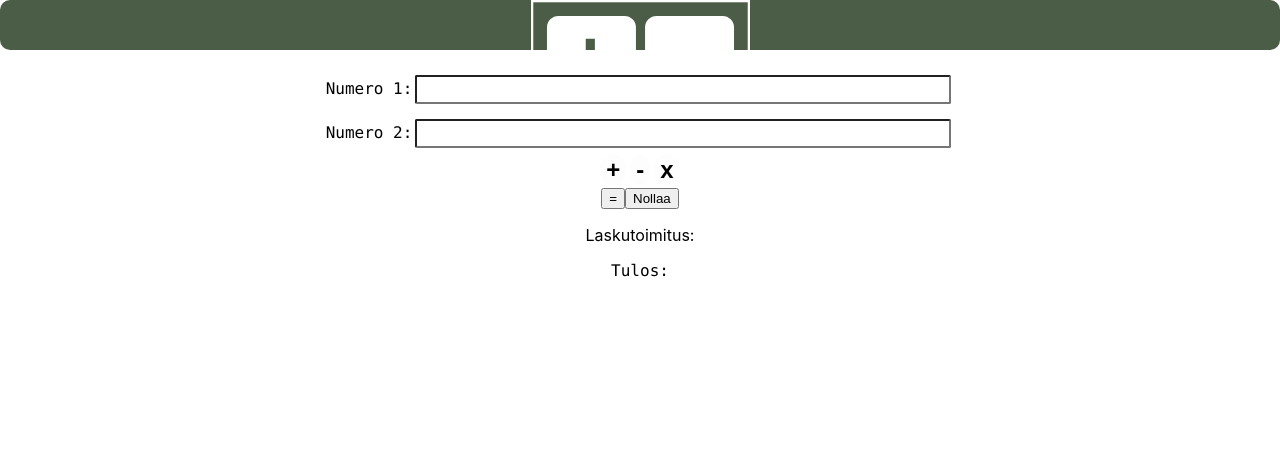
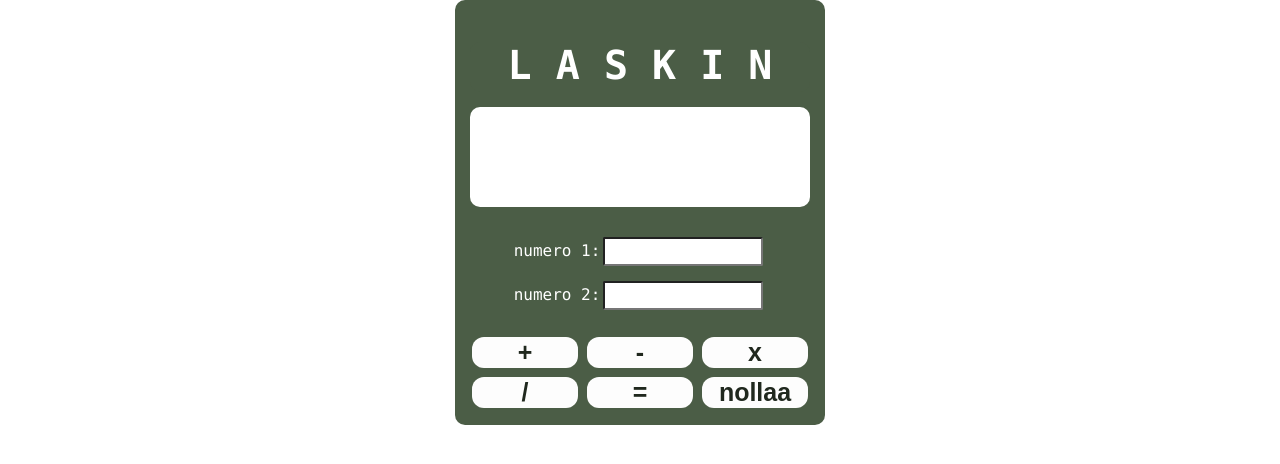
Before and after one commit to MillaV/calculator, a React (Create React App) app: page / in a window 1280 px wide. Shown: the top 464 px of the page. Built offline with nearby package versions, Linux system fonts and the light colour scheme.

Commit message:
edited buttons

```diff
--- a/src/App.css
+++ b/src/App.css
@@ -62,7 +62,7 @@
   width: 100%;
   height: calc(100% - 360px);
   display: grid;
-  margin-top: 40px;
+  margin-top: 20px;
   grid-template-columns: repeat(3, 1fr);
   grid-template-rows: repeat(2, 1fr);
   grid-gap: 5px;
@@ -71,11 +71,14 @@
 .App-button {
   margin: 2px 2px 2px;
   font-weight: bold;
-  font-size: 24px;
-  border-radius: 15px;
+  font-size: 25px;
+  color: #20281e;
   background-color: #fdfdfd;
   cursor: pointer;
   border: none;
+  border-radius: 12px;
+  text-align: center;
+
 }
 
 .App-button:hover {
--- a/src/App.js
+++ b/src/App.js
@@ -1,6 +1,5 @@
 import React, {useState} from 'react';
 import './App.css';
-import calculatorLogo from './calculatorLogo.svg';
 
 function App() {
 
@@ -8,6 +7,7 @@ function App() {
   const [numero2, setNumero2] = useState();
   const [tulos, setTulos] = useState();
   const [toiminto, setToiminto] = useState();
+  const [merkki, setMerkki] = useState();
 
   const miinusta = () => {
     setToiminto('-');
@@ -21,19 +21,28 @@ function App() {
     setToiminto('*');
   }
 
+   const jaa = () => {
+    setToiminto('/');
+  }
+
   const laskutoimitus = () => {
-    const numeronumero1 = (parseInt(numero1));
-    const numeronumero2 = (parseInt(numero2));
+    setMerkki("=");
+    const numeronumero1 = (parseFloat(numero1));
+    const numeronumero2 = (parseFloat(numero2));
 
     if (toiminto== "-") {
-      setTulos(numeronumero1-numeronumero2);
+      setTulos((numeronumero1-numeronumero2).toFixed(2));
     }
     else if (toiminto == "+") {
-      setTulos(numeronumero1+numeronumero2);
+      setTulos((numeronumero1+numeronumero2).toFixed(2));
     }
     else if (toiminto == "*") {
-      setTulos(numeronumero1*numeronumero2);
+      setTulos((numeronumero1*numeronumero2).toFixed(2));
     }
+    else if (toiminto == "/") {
+      setTulos((numeronumero1/numeronumero2).toFixed(2));
+    }
+
     else {
       console.log("error")
     }
@@ -44,6 +53,7 @@ function App() {
     setNumero2("");
     setToiminto("");
     setTulos("");
+    setMerkki("");
   }
 
   return (
@@ -51,36 +61,43 @@ function App() {
 
     <div className="App">
 
-      <body className="App-body">
+      <body className="App-wrapper">
 
         <header className="App-header">
-          <img className="App-logo"  src={calculatorLogo} alt="Calculator logo"/>
-          <h1>Laskin</h1>
+
+          <h1>L A S K I N </h1>
         </header>
+
+        <div className="screen">
+          <p>{numero1} {toiminto} {numero2} {merkki} {tulos}</p>
+        </div>
 
           <form>
             <label className="Bold">
-              Numero 1:
+              numero 1:
               <input className='App-input' type="number" value={numero1} onChange={(e)=>setNumero1(e.target.value)} />
             </label>
             </form>
 
             <form>
             <label className="Bold">
-              Numero 2:
+              numero 2:
               <input className='App-input' type="number" value={numero2} onChange={(e)=>setNumero2(e.target.value)} />
             </label>
           </form>
 
-          <button className="App-button" onClick={plussaa}> + </button>
-          <button className="App-button" onClick={miinusta}> - </button>
-          <button className="App-button" onClick={kerro}> x </button>
-          <div></div>
-          <button className='App-button2' onClick={laskutoimitus}>=</button>
-          <button className='App-button2' onClick={nollaa}>Nollaa</button>
+          <div className = "buttonBox">
+              <button className="App-button" onClick={plussaa}> + </button>
+              <button className="App-button" onClick={miinusta}> - </button>
+              <button className="App-button" onClick={kerro}> x </button>
+              <button className="App-button" onClick={jaa}> / </button>
+              <button className='App-button' onClick={laskutoimitus}>=</button>
+              <button className='App-button' onClick={nollaa}>nollaa</button>
+          </div>
 
-          <p>Laskutoimitus: {numero1} {toiminto} {numero2}</p>
-          <p className="Bold">Tulos: {tulos}</p>
+
+
+
 
       </body>
 
```
